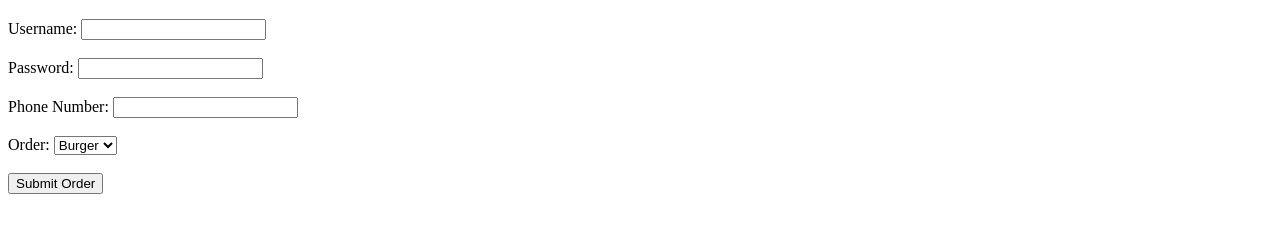
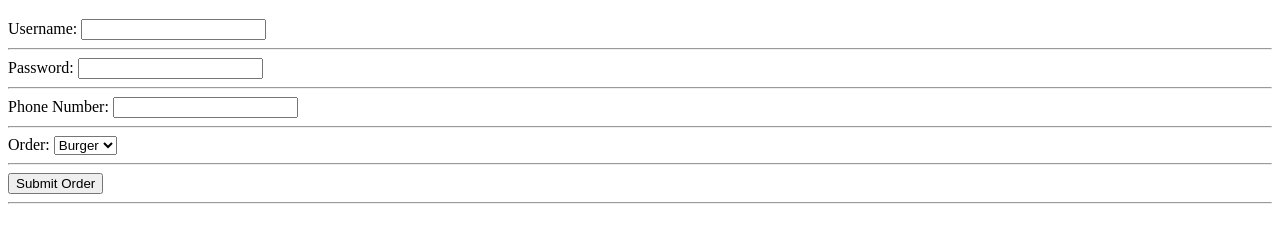
Before and after one commit to osamabanihani/Html-Css-js-Tasks, a plain HTML site: page JavaScript Advanced Basics Storage, Regex & Date/index.html in a window 1280 px wide. Shown: the part 61-304 px from the top of the page. Drawn offline with Linux system fonts and the light colour scheme.

Commit message:
Update form layout with horizontal rules
Replaced <br> tags with <hr> for better separation.

```diff
--- a/JavaScript Advanced Basics Storage, Regex & Date/index.html
+++ b/JavaScript Advanced Basics Storage, Regex & Date/index.html
@@ -11,15 +11,15 @@
 
         <label>Username:</label>
         <input type="text" id="username">
-        <br><br>
+        <hr>
 
         <label>Password:</label>
         <input type="password" id="password">
-        <br><br>
+        <hr>
 
         <label>Phone Number:</label>
         <input type="text" id="phone">
-        <br><br>
+        <hr>
 
         <label>Order:</label>
         <select id="order">
@@ -27,8 +27,9 @@
         <option value="Pizza">Pizza</option>
         <option value="Pasta">Pasta</option>
         </select>
-        <br><br>
+        <hr>
         <button type="submit">Submit Order</button>
+        <hr>
     </form>
     <p id="message"></p>
     <p id="savedOrder"></p>
```
